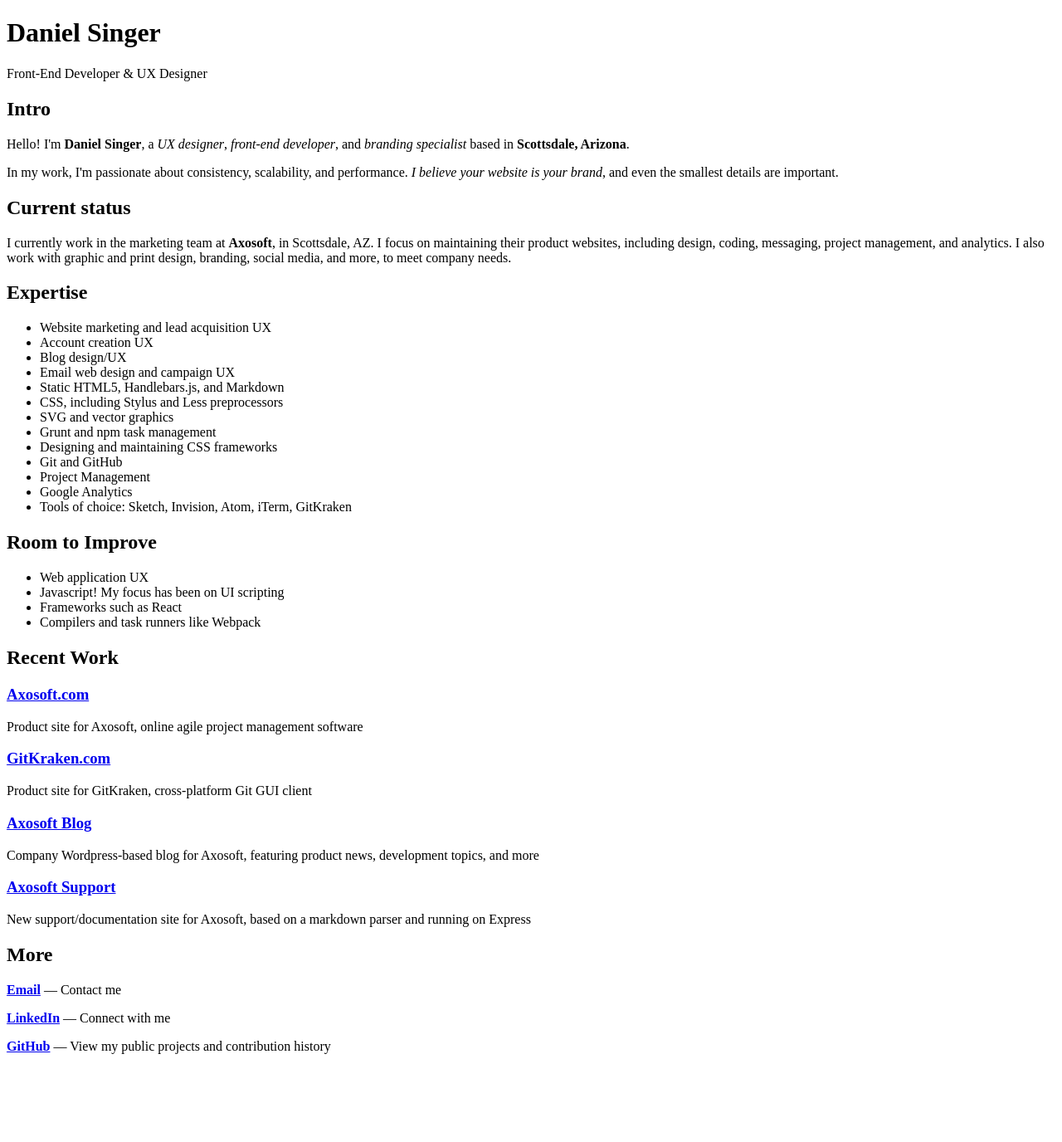
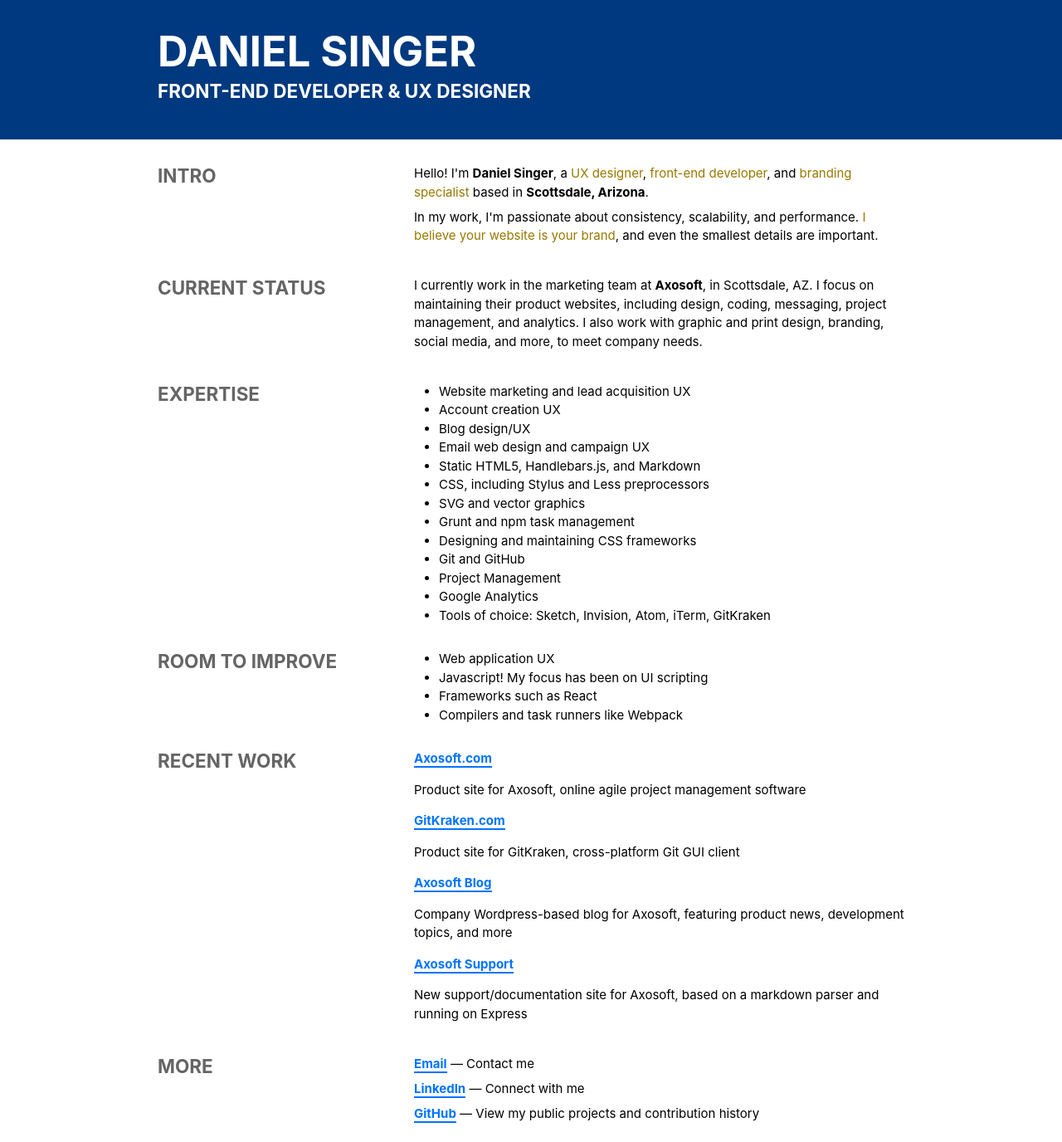
Before and after one commit to chilblane/chilblane.github.io, a Jekyll site: the page built from index.html, in a window 1280 px wide. Shown: the whole page at 83% size. Built offline with Jekyll 4.4.1, drawn with Linux system fonts in a browser that asks for light colours; before the commit the page ends 1286 px from its top, so only the background shows below that.

Commit message:
now using jekyll to move in compiled assets

```diff
--- a/_config.yml
+++ b/_config.yml
@@ -1,8 +1,7 @@
 # Server
 url: http://www.chilblane.com
 baseurl: ""
-exclude: [assets, node_modules, src, CNAME, Gemfile, Gemfile.lock, Gruntfile.js, package.json, README.md]
-keep_files: [assets]
+exclude: [node_modules, src, CNAME, Gemfile, Gemfile.lock, Gruntfile.js, package.json, README.md]
 
 # Page meta
 title: Daniel Singer | Front-End Developer & UX Designer
--- /dev/null
+++ b/assets/styles.css
@@ -0,0 +1,218 @@
+html {
+  -ms-text-size-adjust: 100%;
+  -webkit-text-size-adjust: 100%;
+  -webkit-font-smoothing: antialiased;
+  -moz-osx-font-smoothing: grayscale;
+  -webkit-tap-highlight-color: transparent;
+}
+*,
+*:before,
+*:after {
+  -webkit-box-sizing: border-box;
+  -moz-box-sizing: border-box;
+  box-sizing: border-box;
+  -webkit-box-sizing: border-box;
+  -moz-box-sizing: border-box;
+  -ms-box-sizing: border-box;
+}
+body {
+  margin: 0;
+}
+ul,
+ol {
+  margin-top: 0;
+  margin-bottom: 0;
+  padding-left: 2em;
+}
+li {
+  display: list-item;
+}
+h1,
+h2,
+h3,
+h4 {
+  margin-top: 0;
+  margin-bottom: 0;
+  font-size: inherit;
+}
+p {
+  margin-top: 0;
+  margin-bottom: 0;
+}
+strong {
+  font-weight: bold;
+}
+em {
+  font-style: normal;
+}
+img {
+  border: 0;
+  max-width: 100%;
+  height: auto;
+  vertical-align: middle;
+}
+button {
+  border: 0;
+  margin: 0;
+  padding: 0;
+  text-align: inherit;
+  text-transform: inherit;
+  font: inherit;
+  -webkit-font-smoothing: inherit;
+  letter-spacing: inherit;
+  background: none;
+  cursor: pointer;
+  overflow: visible;
+}
+::-moz-focus-inner {
+  border: 0;
+  padding: 0;
+}
+body {
+  font-size: 15px;
+  line-height: 1.5;
+  font-family: -apple-system, BlinkMacSystemFont, "Segoe UI", Helvetica, Arial, sans-serif, "Apple Color Emoji", "Segoe UI Emoji", "Segoe UI Symbol";
+}
+a,
+a:hover {
+  text-decoration: none;
+}
+a {
+  color: #0073ff;
+}
+a:hover {
+  color: #0050b3;
+}
+.container {
+  padding-left: 2em;
+  padding-right: 2em;
+}
+@media only screen and (min-width: 640px) {
+  .container {
+    padding-left: calc(50% - 300px);
+    padding-right: calc(50% - 300px);
+  }
+}
+@media only screen and (min-width: 940px) {
+  .container {
+    padding-left: calc(50% - 450px);
+    padding-right: calc(50% - 450px);
+  }
+}
+h1 {
+  font-size: 3.375em;
+  line-height: 1.25;
+}
+h2 {
+  font-size: 1.5em;
+  line-height: 1.25;
+  text-transform: uppercase;
+  opacity: 0.6;
+  -ms-filter: "progid:DXImageTransform.Microsoft.Alpha(Opacity=60)";
+  filter: alpha(opacity=60);
+}
+h3 {
+  margin-bottom: 1em;
+}
+h3:not(:first-child) {
+  margin-top: 1em;
+}
+p {
+  margin-bottom: 0.5em;
+}
+h1 a,
+h2 a,
+h3 a,
+p a,
+li a {
+  border-bottom: 2px solid currentColor;
+}
+h1 em,
+h2 em,
+h3 em,
+p em,
+li em {
+  color: #997800;
+}
+.grid {
+  *zoom: 1;
+}
+.grid:before,
+.grid:after {
+  content: '';
+  display: table;
+}
+.grid:after {
+  clear: both;
+}
+.content.grid > .column {
+  padding: 1em 0;
+}
+@media only screen and (min-width: 640px) {
+  .content.grid > .column.left {
+    *zoom: 1;
+    float: left;
+    clear: none;
+    text-align: inherit;
+    width: 31.33333333333333%;
+    margin-left: 0%;
+    margin-right: 3%;
+  }
+  .content.grid > .column.left:before,
+  .content.grid > .column.left:after {
+    content: '';
+    display: table;
+  }
+  .content.grid > .column.left:after {
+    clear: both;
+  }
+  .content.grid > .column.left:nth-child(2n) {
+    margin-right: 0%;
+    float: right;
+  }
+  .content.grid > .column.left:nth-child(2n+1) {
+    clear: both;
+  }
+  .content.grid > .column.right {
+    *zoom: 1;
+    float: left;
+    clear: none;
+    text-align: inherit;
+    width: 65.66666666666666%;
+    margin-left: 0%;
+    margin-right: 3%;
+  }
+  .content.grid > .column.right:before,
+  .content.grid > .column.right:after {
+    content: '';
+    display: table;
+  }
+  .content.grid > .column.right:after {
+    clear: both;
+  }
+  .content.grid > .column.right:nth-child(2n) {
+    margin-right: 0%;
+    float: right;
+  }
+  .content.grid > .column.right:nth-child(2n+1) {
+    clear: both;
+  }
+}
+ul.horizontal li {
+  display: inline-block;
+}
+.hero {
+  background: #00397f;
+  padding-top: 2em;
+  padding-bottom: 2em;
+  margin-bottom: 1em;
+}
+.hero h1,
+.hero p {
+  color: #fff;
+  text-transform: uppercase;
+}
+.hero p {
+  font-size: 1.5em;
+  font-weight: bold;
+}
```
Also changed, not shown: Gruntfile.js (+7 -7 lines), assets/scripts.js (added, +12 -0 lines).
